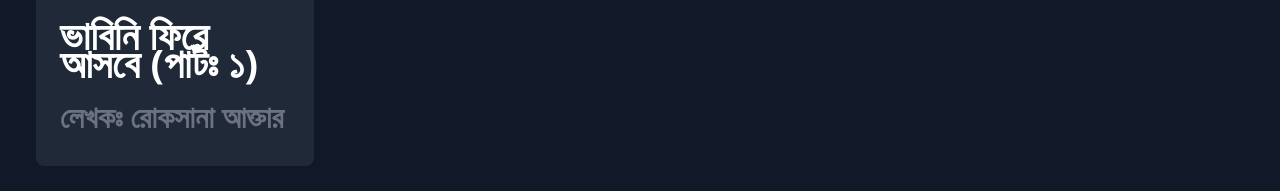
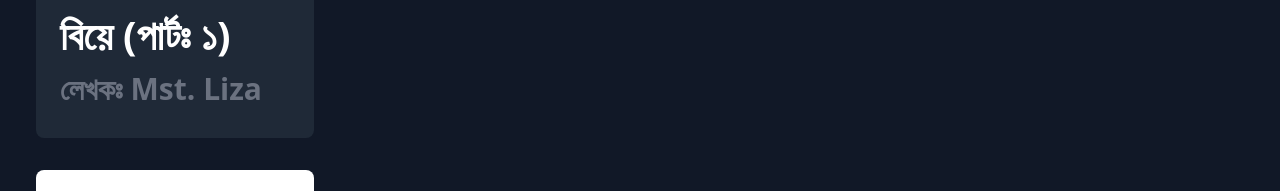
Before and after one commit to SA-Suhan/golpokotha, a plain HTML site: page index.html in a window 1280 px wide. Shown: the part 1264-1455 px from the top of the page. Drawn offline with nearby package versions, Linux system fonts and the light colour scheme.

Commit message:
Update index.html

```diff
--- a/index.html
+++ b/index.html
@@ -91,16 +91,16 @@
 
 
 
-
+      <a href="biye-1.html">
       <div class="xl:w-1/4 md:w-2/2 p-4">
         <div class="bg-gray-800 hover:bg-orange-500 p-6 rounded-lg">
           <img class="h-40 rounded w-full object-cover object-center mb-6 pic" src="https://i.ibb.co/82kTDZT/love-3581038-960-720.jpg" alt="content">
 
-          <h2 class="text-lg text-white font-medium title-font mb-4 txt">ভাবিনি ফিরে আসবে (পার্টঃ ১)</h2>
-          <p class="leading-relaxed text-base w-tx">লেখকঃ রোকসানা আক্তার</p>
+          <h2 class="text-lg text-white font-medium title-font mb-4 txt">বিয়ে (পার্টঃ ১)</h2>
+          <p class="leading-relaxed text-base w-tx">লেখকঃ Mst. Liza</p>
         </div>
       </div>
-
+      </a>
 
 
 
```
